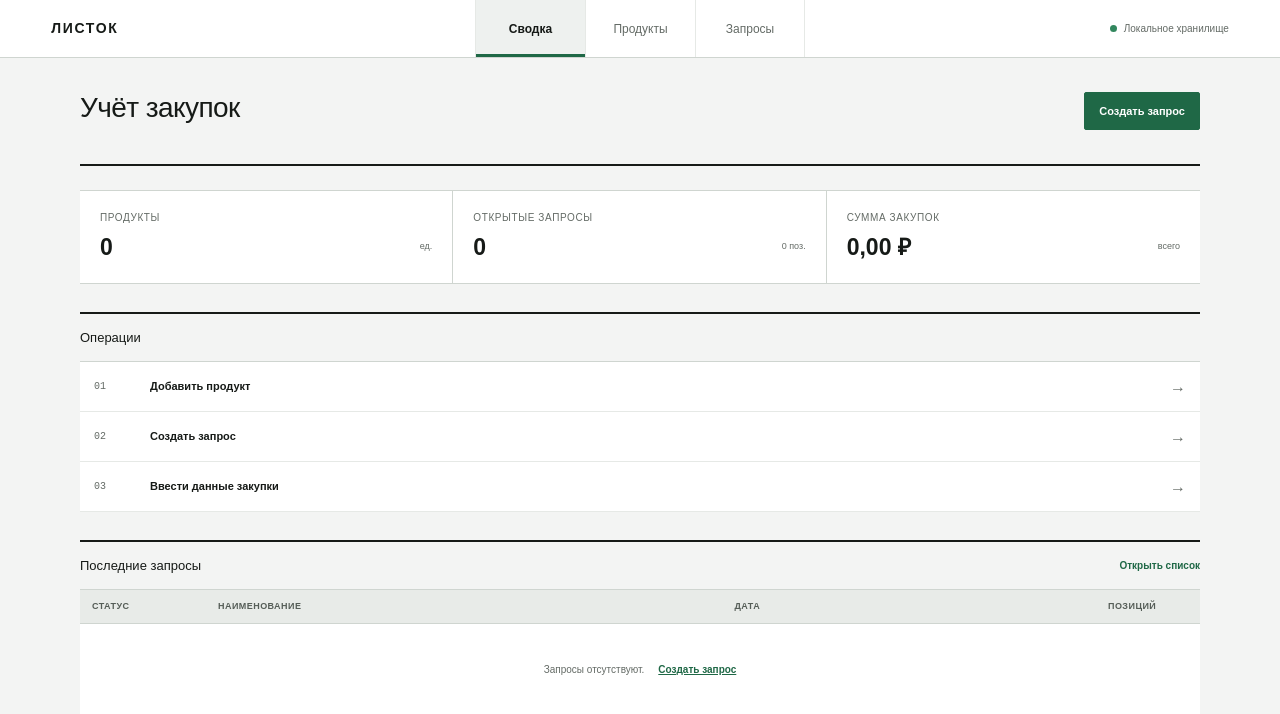
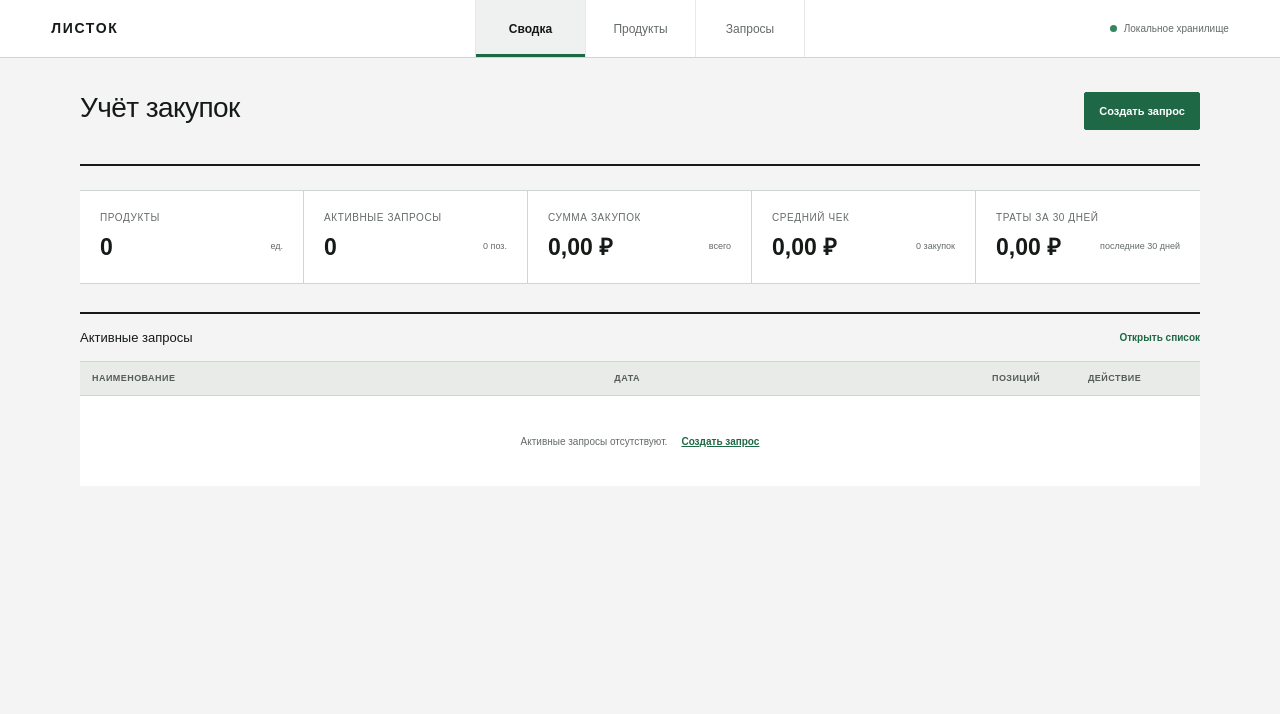
Before and after one commit to New-prg/cookish, a Next.js app: page / in a window 1280 px wide. Shown: the top 714 px of the page. Built offline with nearby package versions, Linux system fonts and the light colour scheme.

Commit message:
Refine procurement summary metrics

```diff
--- a/app/globals.css
+++ b/app/globals.css
@@ -57,7 +57,7 @@ h1 { margin: 0; font-size: 28px; line-height: 1.15; letter-spacing: -.02em; }
 .button.primary { background: var(--green); border-color: var(--green); color: white; }
 .button:hover { border-color: var(--ink); }
 
-.summary { display: grid; grid-template-columns: repeat(3, 1fr); border-top: 1px solid var(--line); border-bottom: 1px solid var(--line); background: var(--surface); }
+.summary { display: grid; grid-template-columns: repeat(5, 1fr); border-top: 1px solid var(--line); border-bottom: 1px solid var(--line); background: var(--surface); }
 .summary > * { min-height: 92px; padding: 16px 20px; display: grid; grid-template-columns: 1fr auto; align-items: center; border-right: 1px solid var(--line); }
 .summary > *:last-child { border-right: 0; }
 .summary span { grid-column: 1 / -1; color: var(--muted); font-size: 10px; text-transform: uppercase; letter-spacing: .06em; }
@@ -72,19 +72,14 @@ h1 { margin: 0; font-size: 28px; line-height: 1.15; letter-spacing: -.02em; }
 .section-header { align-items: flex-start; flex-direction: column; justify-content: center; }
 .section-header p { margin: 0; color: var(--muted); font-size: 10px; }
 
-.operation-list { background: var(--surface); }
-.operation-list a { min-height: 50px; padding: 0 14px; display: grid; grid-template-columns: 46px 1fr auto; gap: 10px; align-items: center; border-bottom: 1px solid var(--line-soft); }
-.operation-list a > span { color: var(--muted); font-family: monospace; font-size: 10px; }
-.operation-list a > strong { font-size: 11px; }.operation-list a > b { color: var(--muted); }
-.operation-list a:hover { background: #f0f2f0; }
-
 .table-header, .table-row { display: grid; align-items: center; }
 .table-header { min-height: 34px; padding: 0 12px; background: #e8ebe8; border-bottom: 1px solid var(--line); color: #555d57; font-size: 9px; font-weight: 700; text-transform: uppercase; letter-spacing: .05em; }
 .table-row { min-height: 50px; padding: 7px 12px; background: var(--surface); border-bottom: 1px solid var(--line-soft); color: var(--muted); font-size: 10px; }
 a.table-row:hover { background: #f0f2f0; }
 .table-row strong { color: var(--ink); font-size: 11px; }
 .request-table .table-header, .request-table .table-row { grid-template-columns: 110px 1.4fr 1fr 80px 110px; gap: 16px; }
-.request-table.compact .table-header, .request-table.compact .table-row { grid-template-columns: 110px 1.4fr 1fr 80px; }
+.request-table.compact .table-header, .request-table.compact .table-row { grid-template-columns: 1.4fr 1fr 80px 100px; }
+.row-action { color: var(--green); font-weight: 700; }
 .product-table .table-header, .product-table .table-row { grid-template-columns: 1.4fr 1fr 100px; gap: 18px; }
 .status-mark { display: inline-block; width: 7px; height: 7px; margin-right: 7px; border-radius: 50%; }
 .status-mark.open { background: var(--orange); }.status-mark.done { background: var(--green); }
@@ -132,7 +127,6 @@ input:focus, select:focus { border: 2px solid var(--green); }
   .summary strong { font-size: 18px; }
   .registry { margin-top: 20px; }
   .registry > header { min-height: 42px; }
-  .operation-list a { min-height: 48px; padding-inline: 8px; }
   .table-header { display: none; }
   .request-table .table-row, .request-table.compact .table-row {
     min-height: 80px;
@@ -140,11 +134,14 @@ input:focus, select:focus { border: 2px solid var(--green); }
     gap: 6px 10px;
     padding: 10px 8px;
   }
-  .request-table .table-row > span:first-child { grid-column: 2; grid-row: 1; }
+  .request-table:not(.compact) .table-row > span:first-child { grid-column: 2; grid-row: 1; }
   .request-table .table-row > strong { grid-column: 1; grid-row: 1; }
   .request-table .table-row > span:nth-child(3) { grid-column: 1; }
   .request-table .table-row > span:nth-child(4) { grid-column: 2; }
   .request-table .table-row > span:nth-child(5) { grid-column: 2; }
+  .request-table.compact .table-row > span:nth-child(2) { grid-column: 1; }
+  .request-table.compact .table-row > span:nth-child(3) { grid-column: 2; grid-row: 1; text-align: right; }
+  .request-table.compact .table-row > span:nth-child(4) { grid-column: 2; grid-row: 2; text-align: right; }
   .product-table .table-row { min-height: 62px; grid-template-columns: 1fr auto; gap: 5px 10px; padding: 9px 8px; }
   .product-table .table-row > span:nth-child(2) { grid-column: 1; }
   .product-table .table-row > span:nth-child(3) { grid-column: 2; grid-row: 1 / 3; }
--- a/app/page.tsx
+++ b/app/page.tsx
@@ -6,43 +6,43 @@ import { money, useListokStore } from "./store";
 
 export default function HomePage() {
   const { data, ready } = useListokStore();
-  const open = data.requests.filter((request) => request.status === "open");
-  const spent = data.requests.reduce((sum, request) => sum + (request.purchases?.reduce((value, item) => value + item.price, 0) ?? 0), 0);
+  const activeRequests = data.requests.filter((request) => request.status === "open");
+  const completedRequests = data.requests.filter((request) => request.status === "done" && request.purchases?.length);
+  const totalSpent = completedRequests.reduce(
+    (sum, request) => sum + (request.purchases?.reduce((value, item) => value + item.price, 0) ?? 0),
+    0,
+  );
+  const averageReceipt = completedRequests.length ? totalSpent / completedRequests.length : 0;
+  const monthStart = Date.now() - 30 * 24 * 60 * 60 * 1000;
+  const spentLast30Days = completedRequests
+    .filter((request) => !request.createdAtIso || new Date(request.createdAtIso).getTime() >= monthStart)
+    .reduce((sum, request) => sum + (request.purchases?.reduce((value, item) => value + item.price, 0) ?? 0), 0);
 
   return (
     <AppShell title="Учёт закупок" action={<Link className="button primary" href="/requests/new">Создать запрос</Link>}>
       <section className="summary" aria-label="Сводка">
         <Link href="/products"><span>Продукты</span><strong>{ready ? data.products.length : "—"}</strong><small>ед.</small></Link>
-        <Link href="/requests"><span>Открытые запросы</span><strong>{ready ? open.length : "—"}</strong><small>{open.reduce((sum, request) => sum + request.items.length, 0)} поз.</small></Link>
-        <div><span>Сумма закупок</span><strong>{ready ? money(spent) : "—"}</strong><small>всего</small></div>
+        <Link href="/requests"><span>Активные запросы</span><strong>{ready ? activeRequests.length : "—"}</strong><small>{activeRequests.reduce((sum, request) => sum + request.items.length, 0)} поз.</small></Link>
+        <div><span>Сумма закупок</span><strong>{ready ? money(totalSpent) : "—"}</strong><small>всего</small></div>
+        <div><span>Средний чек</span><strong>{ready ? money(averageReceipt) : "—"}</strong><small>{completedRequests.length} закупок</small></div>
+        <div><span>Траты за 30 дней</span><strong>{ready ? money(spentLast30Days) : "—"}</strong><small>последние 30 дней</small></div>
       </section>
 
       <section className="registry">
-        <header><h2>Операции</h2></header>
-        <div className="operation-list">
-          <Link href="/products/new"><span>01</span><strong>Добавить продукт</strong><b>→</b></Link>
-          <Link href="/requests/new"><span>02</span><strong>Создать запрос</strong><b>→</b></Link>
-          <Link href="/requests"><span>03</span><strong>Ввести данные закупки</strong><b>→</b></Link>
-        </div>
-      </section>
-
-      <section className="registry">
-        <header><h2>Последние запросы</h2><Link href="/requests">Открыть список</Link></header>
+        <header><h2>Активные запросы</h2><Link href="/requests">Открыть список</Link></header>
         <div className="request-table compact">
-          <div className="table-header"><span>Статус</span><span>Наименование</span><span>Дата</span><span>Позиций</span></div>
-          {data.requests.slice(0, 5).map((request) => (
+          <div className="table-header"><span>Наименование</span><span>Дата</span><span>Позиций</span><span>Действие</span></div>
+          {activeRequests.map((request) => (
             <Link className="table-row" href={`/requests/${request.id}`} key={request.id}>
-              <span><i className={`status-mark ${request.status}`} />{request.status === "open" ? "Открыт" : "Закрыт"}</span>
-              <strong>{request.title}</strong><span>{request.createdAt}</span><span>{request.items.length}</span>
+              <strong>{request.title}</strong>
+              <span>{request.createdAt}</span>
+              <span>{request.items.length}</span>
+              <span className="row-action">Заполнить →</span>
             </Link>
           ))}
-          {ready && data.requests.length === 0 && <Empty text="Запросы отсутствуют." href="/requests/new" action="Создать запрос" />}
+          {ready && activeRequests.length === 0 && <div className="empty-row"><span>Активные запросы отсутствуют.</span><Link href="/requests/new">Создать запрос</Link></div>}
         </div>
       </section>
     </AppShell>
   );
 }
-
-function Empty({ text, href, action }: { text: string; href: string; action: string }) {
-  return <div className="empty-row"><span>{text}</span><Link href={href}>{action}</Link></div>;
-}
--- a/app/requests/new/page.tsx
+++ b/app/requests/new/page.tsx
@@ -19,7 +19,17 @@ export default function NewRequestPage() {
     });
     if (!items.length) return;
     const id = crypto.randomUUID();
-    update((current) => ({ ...current, requests: [{ id, title: String(form.get("title") ?? "").trim(), createdAt: requestDate(), status: "open", items }, ...current.requests] }));
+    update((current) => ({
+      ...current,
+      requests: [{
+        id,
+        title: String(form.get("title") ?? "").trim(),
+        createdAt: requestDate(),
+        createdAtIso: new Date().toISOString(),
+        status: "open",
+        items,
+      }, ...current.requests],
+    }));
     router.push(`/requests/${id}`);
   }
 
--- a/app/store.ts
+++ b/app/store.ts
@@ -9,6 +9,7 @@ export type PurchaseRequest = {
   id: string;
   title: string;
   createdAt: string;
+  createdAtIso?: string;
   status: "open" | "done";
   items: RequestItem[];
   purchases?: Purchase[];
```
